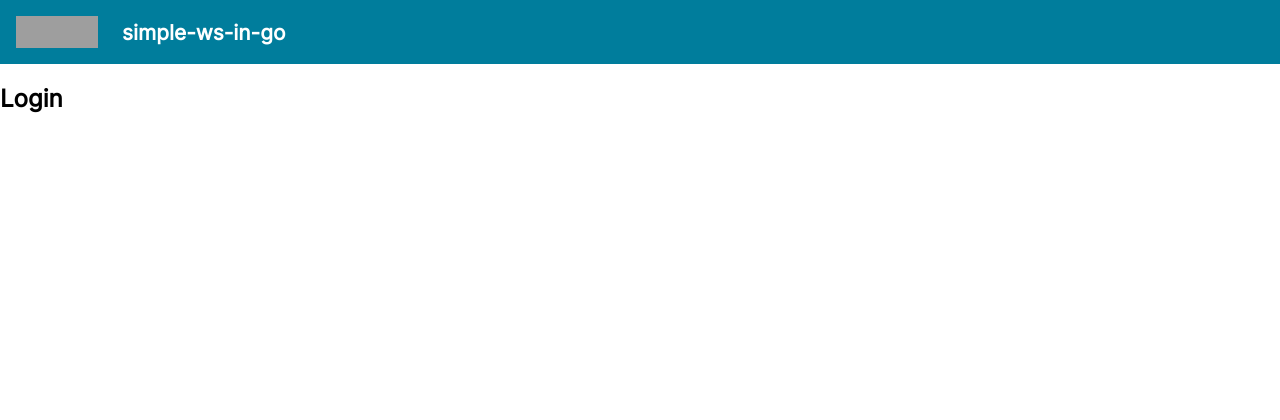
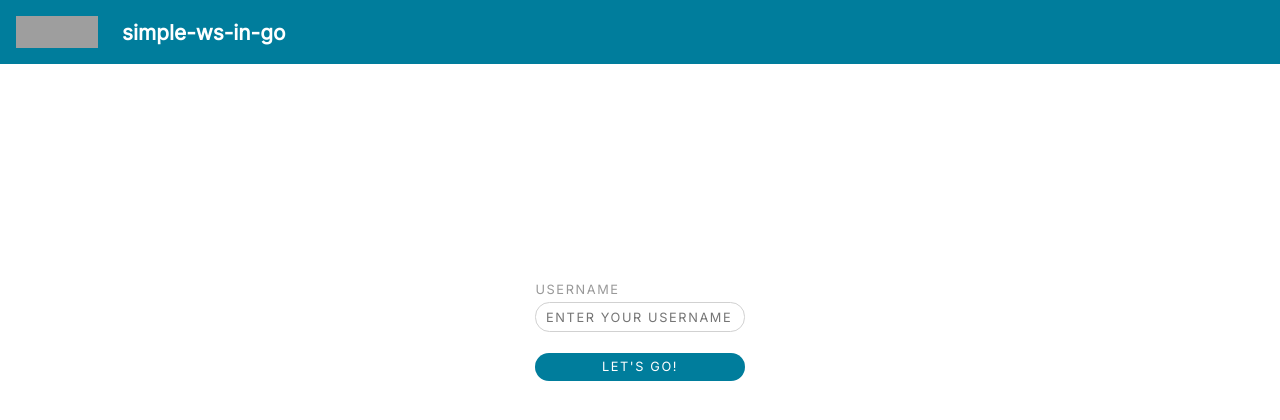
Before and after one commit to EstebanBorai/react-golang-chat, a Vue app in the folder client/: page / in a window 1280 px wide. Shown: the top 420 px of the page. Built offline with nearby package versions, Linux system fonts and the light colour scheme; grey boxes are pictures that could not be loaded.

Commit message:
Working on login

```diff
--- a/client/src/App.vue
+++ b/client/src/App.vue
@@ -19,6 +19,12 @@
     margin: 0;
     padding: 0;
   }
+
+  .app-section {
+    display: flex;
+    height: calc(100vh - 64px);
+    justify-content: center;
+  }
 </style>
 
 <script>
--- a/client/src/main.js
+++ b/client/src/main.js
@@ -1,14 +1,11 @@
-// Import Vue
 import Vue from 'vue';
 import VueRouter from 'vue-router';
 
-// Import Vue App, routes, store
 import App from './App';
 import routes from './routes';
 
 Vue.use(VueRouter);
 
-// Configure router
 const router = new VueRouter({
   routes,
   linkActiveClass: 'active',
--- a/client/src/routes/Login.vue
+++ b/client/src/routes/Login.vue
@@ -1,11 +1,70 @@
 <template>
-  <section>
-    <h1>Login</h1>
+  <section class="app-section">
+    <div id="login-box">
+      <h2>{{message}}</h2>
+      <form action="">
+        <label for="">Username {{ username }}</label>
+        <input v-model="username" placeholder="Enter your username" type="text" name="username" />
+        <button>Let's Go!</button>
+      </form>
+    </div>
   </section>
 </template>
 
 <script>
 export default {
-  name: 'Login'
+  name: 'Login',
+  data: {
+    username: ''
+  }
 };
 </script>
+
+<style lang="scss">
+  @mixin form-element() {
+    color: #999999;
+    font-family: inherit;
+    font-size: .8rem;
+    letter-spacing: .1rem;
+    margin-bottom: .3rem;
+    text-transform: uppercase;
+  }
+
+  #login-box {
+    align-items: center;
+    display: flex;
+    flex-direction: column;
+    justify-content: center;
+    height: 500px;
+    width: 600px;
+
+    form {
+      display: flex;
+      flex-direction: column;
+
+      label {
+        @include form-element();
+      }
+
+      input {
+        @include form-element();
+        border: 1px solid #d1d1d1;
+        border-radius: .9rem;
+        box-sizing: border-box;
+        padding: .4rem .6rem;
+      }
+
+      button {
+        @include form-element();
+        background-color: var(--primary);
+        border: none;
+        border-radius: .9rem;
+        box-sizing: border-box;
+        color: #ffffff;
+        font-family: inherit;
+        margin-top: 1rem;
+        padding: .4rem .6rem;
+      }
+    }
+  }
+</style>
```
